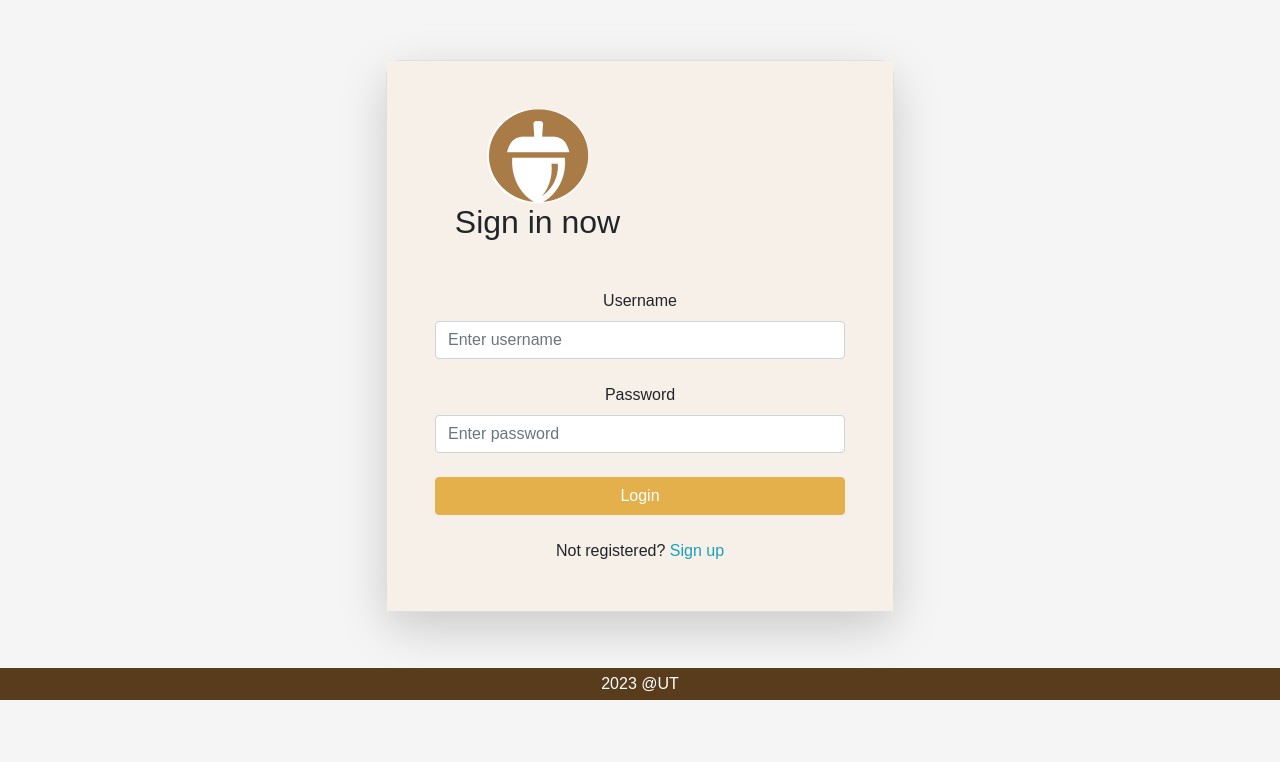
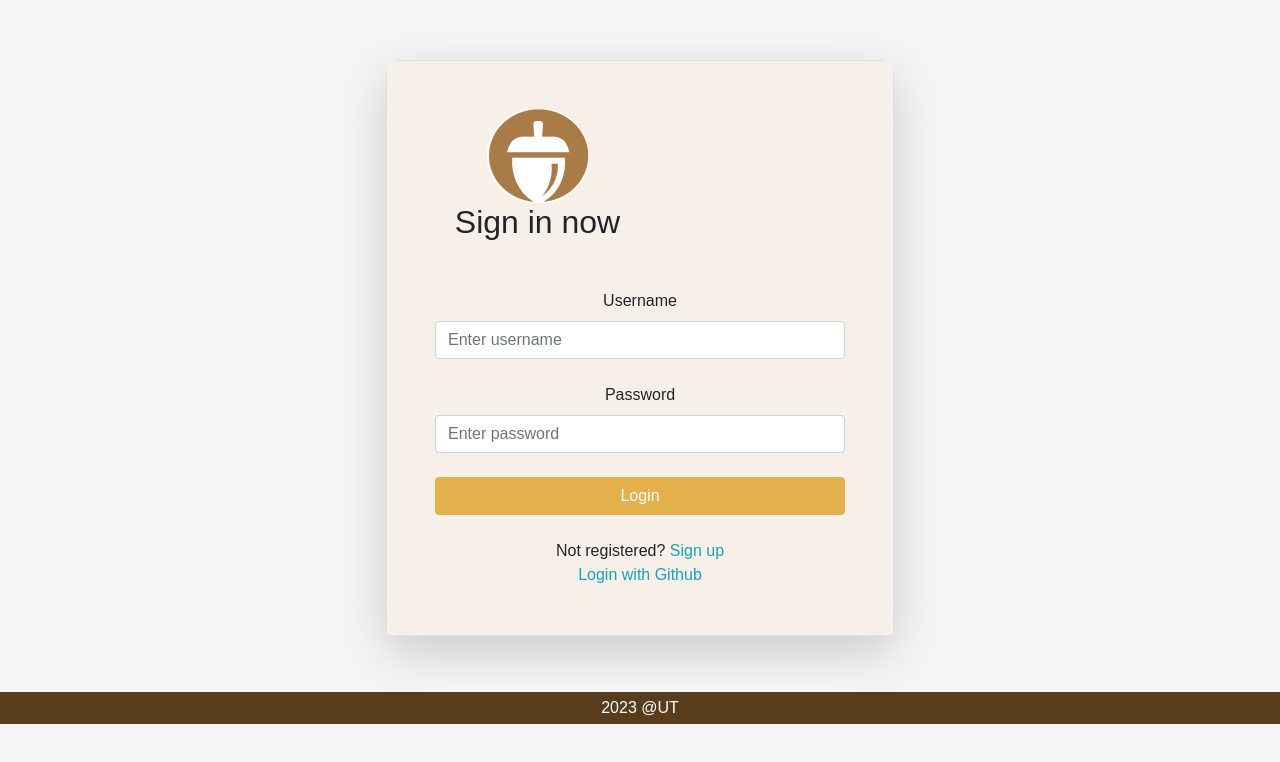
Before and after one commit to SM2A/Internet_Engineering_FrontEnd, a React (Create React App) app in the folder baloot-web/: page /login in a window 1280 px wide. Shown: the part 110-872 px from the top of the page. Built offline with nearby package versions, Linux system fonts and the light colour scheme.

Commit message:
Oauth authenticate with github

```diff
--- a/baloot-web/src/pages/Login.js
+++ b/baloot-web/src/pages/Login.js
@@ -13,6 +13,17 @@ function LoginForm({notify}) {
 
     function handlePasswordChange(event) {
         setPassword(event.target.value);
+    }
+
+    function oAuthHandle() {
+        const response = fetch("http://localhost:8080/oauth2/authorization/github?redirect_uri=http://localhost:3000/oauth2/redirect")
+            .then((response) => {
+            /*if (response.ok) {
+
+            }*/
+            console.log(response)
+        });
+            console.log(response)
     }
 
     async function handleSubmit(event) {
@@ -71,6 +82,9 @@ function LoginForm({notify}) {
             </button>
             <div>
                 Not registered? <a href="/signup" className="text-info">Sign up</a>
+                <br></br>
+                {/*<a className="text-info" onClick={oAuthHandle}>Login with Github</a>*/}
+                <a href="http://localhost:8080/oauth2/authorization/github?redirect_uri=http://localhost:3000/oauth2/redirect" className="text-info">Login with Github</a>
             </div>
         </form>
     );
```
